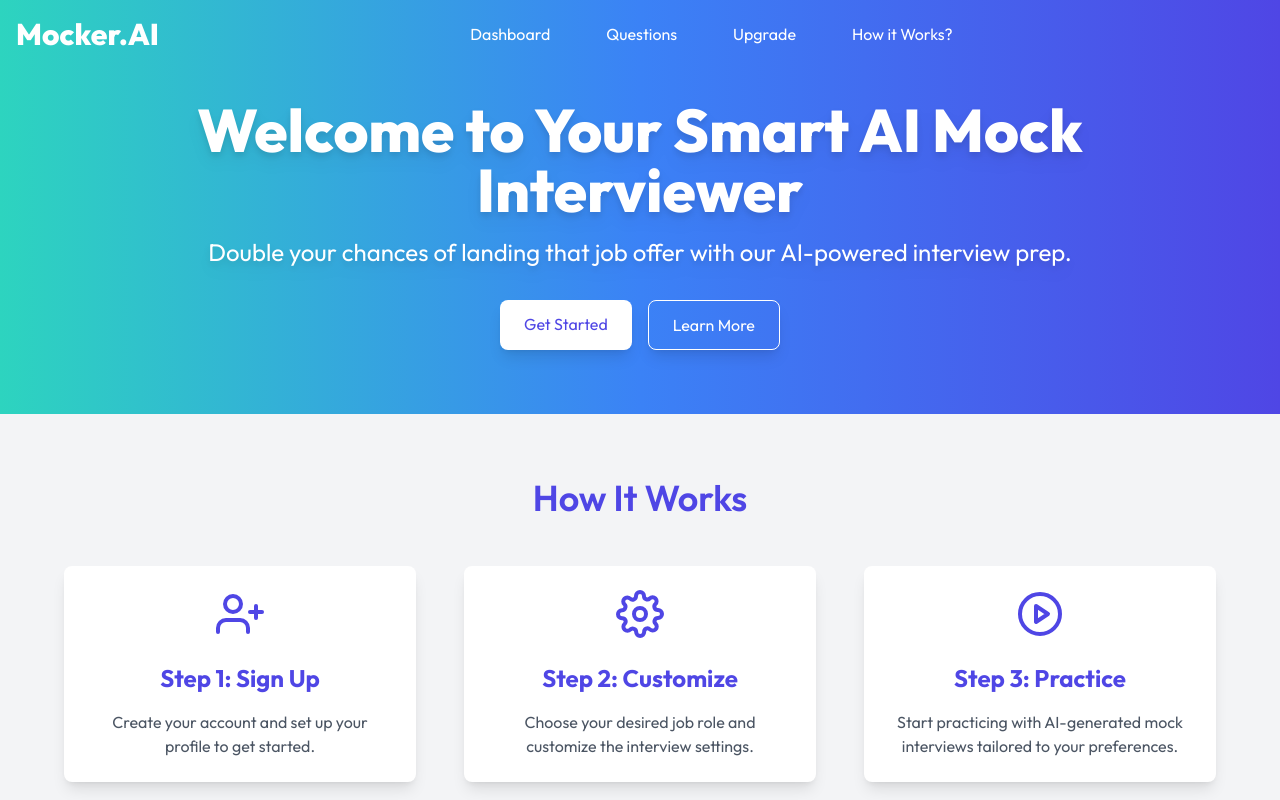
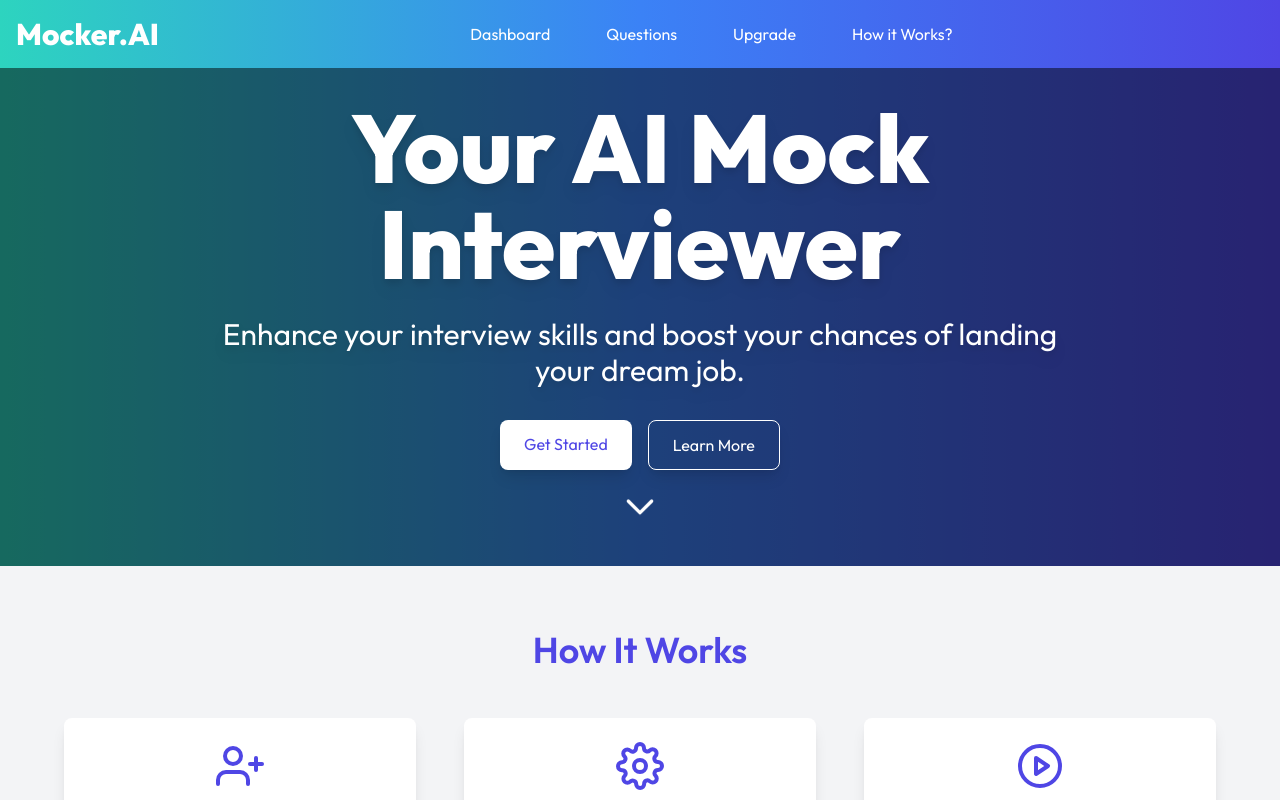
Before and after one commit to MrtitaniumJ/Mocker.AI, a Next.js app: page / in a window 1280 px wide. Shown: the top 800 px of the page. Built offline with nearby package versions, Linux system fonts and the light colour scheme.

Commit message:
hero section

```diff
--- a/app/page.js
+++ b/app/page.js
@@ -1,50 +1,51 @@
+"use client"
+import { useRef } from "react";
 import Header from "./dashboard/_components/Header";
 import { FiUserPlus, FiSettings, FiPlayCircle, FiClipboard, FiCheckCircle, FiClock, FiThumbsUp } from 'react-icons/fi';
 import Footer from "./dashboard/_components/Footer";
 
 export default function Home() {
+  const nextSectionRef = useRef(null);
+
+  const scrollDown = () => {
+    if (nextSectionRef.current) {
+      nextSectionRef.current.scrollIntoView({ behavior: 'smooth' });
+    }
+  };
+
   return (
     <div className="min-h-screen flex flex-col bg-white text-gray-900">
       <Header />
       {/* Hero section */}
-      <section className="flex flex-col items-center justify-center flex-1 text-center p-8 bg-gradient-to-r from-teal-400 via-blue-500 to-indigo-600 text-white h-screen">
-        <h1 className="text-6xl font-extrabold mb-4 drop-shadow-lg">
-          Welcome to Your Smart AI Mock Interviewer
+      <section className="relative flex flex-col items-center justify-center flex-1 text-center p-8 bg-gradient-to-r from-teal-400 via-blue-500 to-indigo-600 text-white h-screen">
+        <div className="absolute inset-0 bg-black opacity-50"></div>
+        <div className="relative z-20 max-w-4xl mx-auto text-shadow-lg">
+          <h1 className="text-6xl md:text-8xl font-extrabold mb-6 drop-shadow-lg">
+            Your AI Mock Interviewer
           </h1>
-        <p className="text-2xl mb-8 drop-shadow-lg">
-          Double your chances of landing that job offer with our AI-powered interview prep.
+          <p className="text-2xl md:text-3xl mb-8 drop-shadow-lg">
+            Enhance your interview skills and boost your chances of landing your dream job.
           </p>
-        <div className="flex space-x-4 mb-8">
-          <a href="/dashboard" className="bg-white text-indigo-600 hover:bg-indigo-700 hover:text-white py-3 px-6 rounded-lg transition duration-300 ease-in-out transform hover:scale-105 shadow-lg">Get Started</a>
+          <div className="flex flex-col md:flex-row space-y-4 md:space-y-0 md:space-x-4 mb-16 justify-center">
+            <a href="/dashboard" className="bg-white text-indigo-600 hover:bg-indigo-700 hover:text-white py-3 px-6 rounded-lg transition duration-300 ease-in-out transform hover:scale-105 shadow-lg">
+              Get Started
+            </a>
             <a href="/dashboard/how-it-works" className="bg-transparent border border-white hover:bg-white hover:text-indigo-600 text-white py-3 px-6 rounded-lg transition duration-300 ease-in-out transform hover:scale-105 shadow-lg">
               Learn More
             </a>
           </div>
-      </section>
-
-      {/* <div className="relative w-full h-screen flex items-center justify-center bg-cover bg-center" style={{ backgroundImage: "url('https://images.pexels.com/photos/840996/pexels-photo-840996.jpeg?auto=compress&cs=tinysrgb&w=1600')" }}>
-        <div className="absolute inset-0 bg-black opacity-50"></div>
-        <div className="relative z-10 text-center text-white max-w-2xl">
-          <h1 className="text-5xl md:text-7xl font-extrabold mb-6 animate-fade-in-down">Your Smart AI Mock Interviewer</h1>
-          <p className="text-xl md:text-3xl mb-8 animate-fade-in-up">Double your chances of landing that job offer with our AI-powered interview prep.</p>
-          <div className="flex justify-center space-x-4 mb-8 animate-fade-in-up">
-            <a href="/dashboard" className="bg-indigo-600 hover:bg-indigo-700 text-white py-3 px-6 rounded-lg transition duration-300 ease-in-out transform hover:scale-105 shadow-lg">Get Started</a>
-            <a href="/dashboard/how-it-works" className="bg-transparent border border-white hover:bg-indigo-600 text-white py-3 px-6 rounded-lg transition duration-300 ease-in-out transform hover:scale-105 shadow-lg">Learn More</a>
         </div>
-          <div className="mt-8">
-            <button className="w-10 h-10 text-white bg-indigo-600 rounded-full shadow-lg hover:bg-indigo-700 transition duration-300 ease-in-out transform hover:scale-110">
-              <svg xmlns="http://www.w3.org/2000/svg" className="h-6 w-6 m-2" fill="none" viewBox="0 0 24 24" stroke="currentColor">
-                <path strokeLinecap="round" strokeLinejoin="round" strokeWidth={2} d="M14.752 11.168l-3.197-2.132a1 1 0 00-1.556.832v4.264a1 1 0 001.556.832l3.197-2.132a1 1 0 000-1.664z" />
-                <path strokeLinecap="round" strokeLinejoin="round" strokeWidth={2} d="M5 12h.01" />
-                <path strokeLinecap="round" strokeLinejoin="round" strokeWidth={2} d="M4 8h1v8H4zm15-4h1v16h-1z" />
+        <div className="absolute bottom-8 left-0 right-0 flex justify-center z-20">
+          <button onClick={scrollDown} className="text-white bg-transparent hover:text-indigo-300 transition duration-300 ease-in-out">
+            <svg className="w-10 h-10 animate-bounce" fill="none" stroke="currentColor" viewBox="0 0 24 24">
+              <path strokeLinecap="round" strokeLinejoin="round" strokeWidth="2" d="M19 9l-7 7-7-7"></path>
             </svg>
           </button>
         </div>
-        </div>
-      </div> */}
+      </section>
 
       {/* How it works section */}
-      <section className="bg-gray-100 text-gray-800 py-16">
+      <section ref={nextSectionRef} className="bg-gray-100 text-gray-800 py-16">
         <div className="max-w-6xl mx-auto">
           <h2 className="text-4xl font-semibold text-center mb-12 text-indigo-600">How It Works</h2>
           <div className="grid grid-cols-1 md:grid-cols-3 gap-12">
```
Lines whose indentation alone changed are shown as unchanged.
